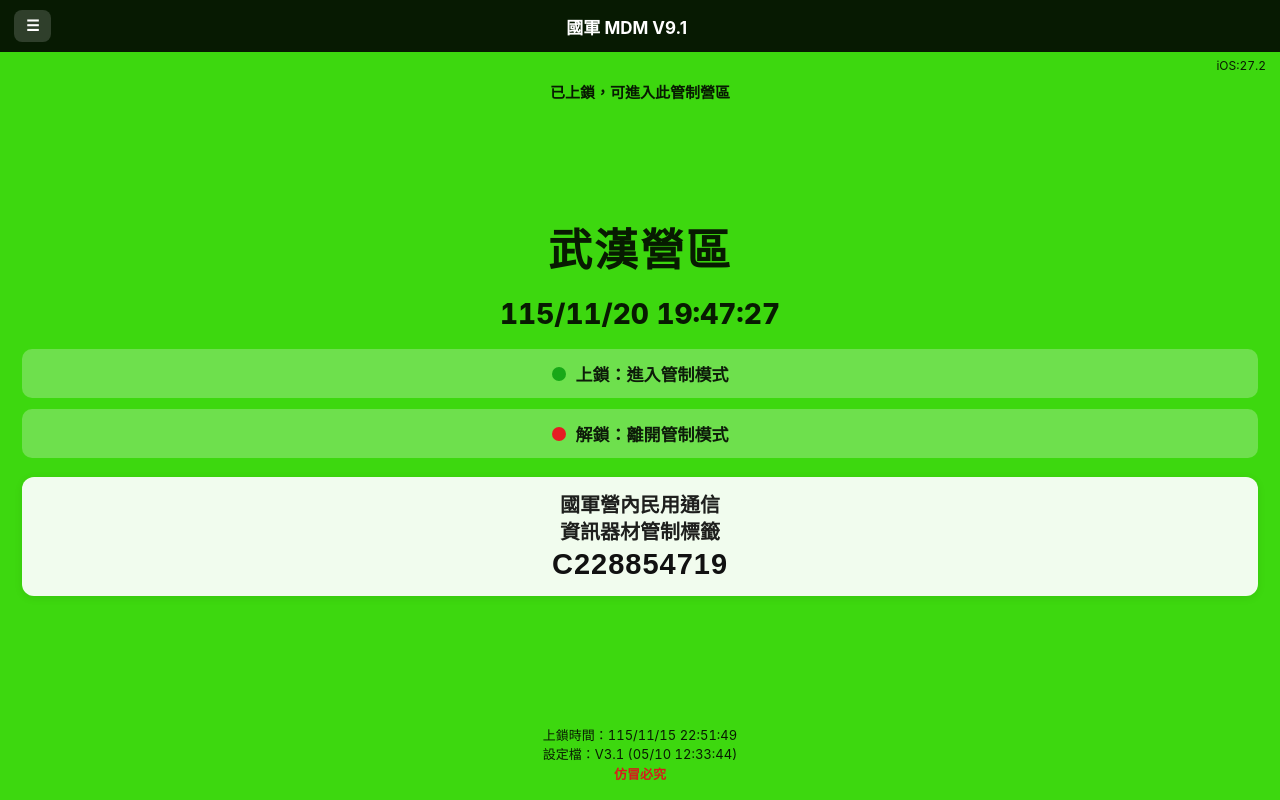
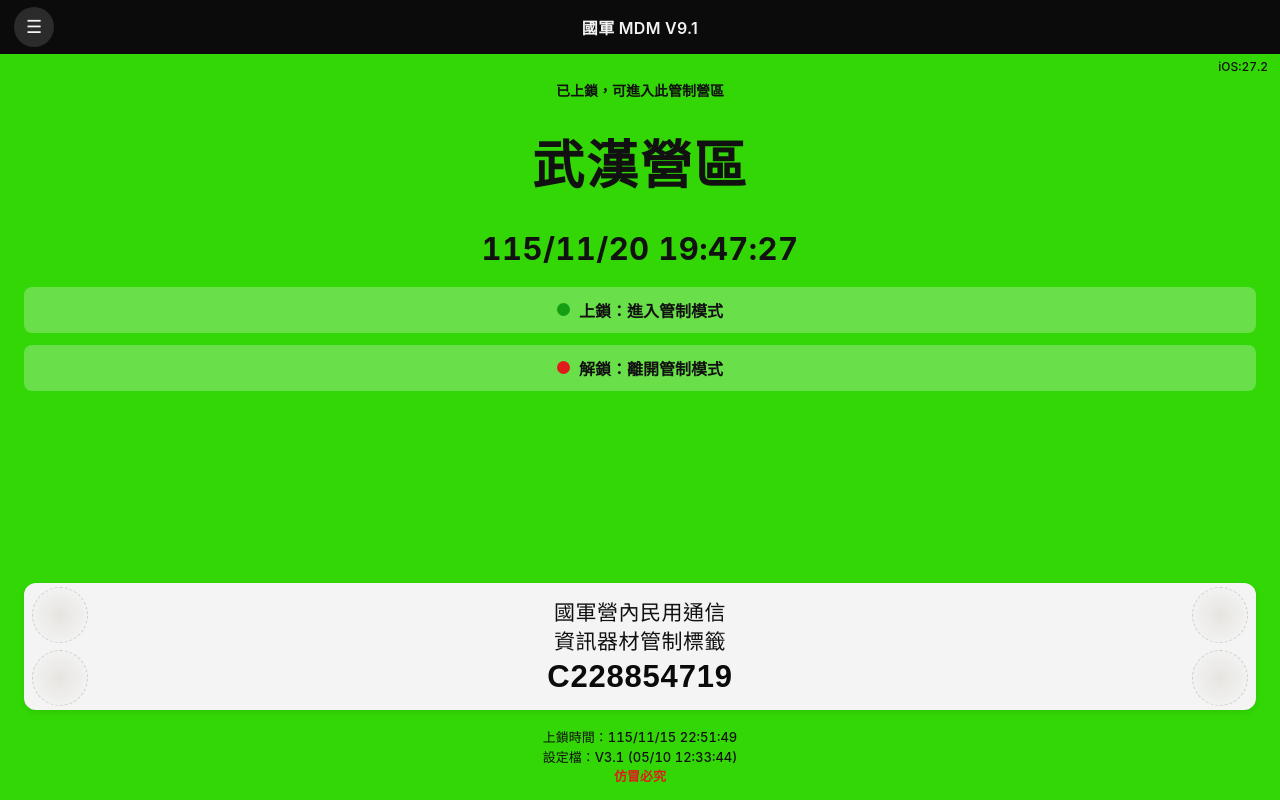
Before and after one commit to zxc3985888-netizen/MDM, a plain HTML site: page index.html in a window 1280 px wide. Drawn offline with Linux system fonts and the light colour scheme.

Commit message:
Update index.html

```diff
--- a/index.html
+++ b/index.html
@@ -5,15 +5,15 @@
   <meta name="viewport" content="width=device-width, initial-scale=1.0, maximum-scale=1.0, user-scalable=no, viewport-fit=cover" />
   <meta name="apple-mobile-web-app-capable" content="yes" />
   <meta name="apple-mobile-web-app-status-bar-style" content="black" />
-  <meta name="apple-mobile-web-app-title" content="MDM 模擬" />
-  <title>MDM 門禁模擬</title>
+  <meta name="apple-mobile-web-app-title" content="國軍 MDM V9.1" />
+  <title>國軍 MDM V9.1</title>
   <script src="https://cdnjs.cloudflare.com/ajax/libs/qrcodejs/1.0.0/qrcode.min.js"></script>
   <style>
     :root {
-      --green-bg: #3dd80f;
-      --pill-green: #6ee04d;
-      --yellow-bg: #f5f50d;
-      --ink: rgba(0, 0, 0, 0.88);
+      --green-bg: #32d705;
+      --pill-green: #69df49;
+      --yellow-bg: #f6f604;
+      --ink: #111111;
     }
     * { box-sizing: border-box; -webkit-tap-highlight-color: transparent; }
     html, body {
@@ -38,116 +38,173 @@
     .yellow-screen { background: var(--yellow-bg); }
 
     .topbar {
+      position: relative;
       display: flex;
       align-items: center;
-      justify-content: space-between;
-      background: rgba(0, 0, 0, 0.88);
-      color: #fff;
-      padding: 10px 14px;
-      font-weight: 700;
-      font-size: 17px;
+      justify-content: center;
+      background: #0b0b0b;
+      color: #f2f2f2;
+      height: 54px;
+      padding: 0 14px;
+      font-weight: 600;
+      font-size: 16px;
+      letter-spacing: 0.3px;
     }
-    .top-btn {
-      background: rgba(255, 255, 255, 0.16);
-      color: #fff;
+    .circle-menu-btn {
+      position: absolute;
+      left: 14px;
+      width: 40px;
+      height: 40px;
+      border-radius: 50%;
+      background: #2b2b2b;
+      color: #f5f5f5;
       border: none;
-      border-radius: 8px;
+      font-size: 18px;
+      line-height: 1;
+      display: flex;
+      align-items: center;
+      justify-content: center;
+      cursor: pointer;
+    }
+    .back-pill-btn {
+      position: absolute;
+      left: 14px;
+      background: #262626;
+      color: #f5f5f5;
+      border: none;
+      border-radius: 10px;
       padding: 7px 12px;
       font-size: 15px;
-      font-weight: 700;
+      font-weight: 600;
       cursor: pointer;
     }
-    .spacer-btn { width: 64px; }
 
     .ios-tag {
       text-align: right;
-      padding: 6px 14px 0;
+      padding: 5px 12px 0;
       font-size: 12px;
+      font-weight: 500;
       color: var(--ink);
       font-variant-numeric: tabular-nums;
     }
     .status-sub {
       text-align: center;
-      font-size: 15px;
-      font-weight: 700;
+      font-size: 14px;
+      font-weight: 600;
       color: var(--ink);
-      margin-top: 8px;
+      margin-top: 6px;
     }
-    .center-grow {
+    .main-body {
       flex: 1;
       display: flex;
       flex-direction: column;
       align-items: center;
-      justify-content: center;
-      padding: 0 22px;
+      justify-content: space-between;
+      padding: 26px 24px 14px;
+    }
+    .top-cluster {
+      width: 100%;
+      display: flex;
+      flex-direction: column;
+      align-items: center;
+      margin-top: 10px;
     }
     .camp-title {
-      font-size: 44px;
-      font-weight: 800;
+      font-size: 52px;
+      font-weight: 700;
       color: var(--ink);
-      margin-bottom: 18px;
+      line-height: 1.15;
       letter-spacing: 2px;
+      margin-bottom: 34px;
     }
     .live-clock {
-      font-size: 28px;
-      font-weight: 800;
+      font-size: 31px;
+      font-weight: 700;
       color: var(--ink);
       font-variant-numeric: tabular-nums;
-      margin-bottom: 18px;
+      letter-spacing: 0.4px;
+      margin-bottom: 20px;
     }
     .pill-row {
       width: 100%;
       background: var(--pill-green);
-      border-radius: 10px;
-      padding: 12px 16px;
+      border-radius: 8px;
+      padding: 11px 14px;
       display: flex;
       align-items: center;
       justify-content: center;
-      gap: 10px;
-      font-size: 17px;
-      font-weight: 700;
+      gap: 9px;
+      font-size: 16px;
+      font-weight: 600;
       color: var(--ink);
-      margin-bottom: 11px;
+      margin-bottom: 12px;
     }
-    .dot-green { width: 14px; height: 14px; border-radius: 50%; background: #18a818; }
-    .dot-red { width: 14px; height: 14px; border-radius: 50%; background: #e51c23; }
+    .dot-green { width: 13px; height: 13px; border-radius: 50%; background: #149e14; flex-shrink: 0; }
+    .dot-red { width: 13px; height: 13px; border-radius: 50%; background: #e01b1b; flex-shrink: 0; }
 
+    .bottom-cluster {
+      width: 100%;
+      display: flex;
+      flex-direction: column;
+      align-items: center;
+    }
     .white-label-btn {
+      position: relative;
+      overflow: hidden;
       width: 100%;
-      background: rgba(255, 255, 255, 0.93);
+      background: #f4f4f4;
       border: none;
       border-radius: 12px;
-      padding: 15px 12px;
-      margin-top: 8px;
-      margin-bottom: 16px;
+      padding: 16px 14px 15px;
+      margin-bottom: 18px;
       cursor: pointer;
-      box-shadow: 0 2px 8px rgba(0,0,0,0.08);
+      box-shadow: 0 2px 6px rgba(0,0,0,0.08);
     }
+    /* 模擬四個角落淡色徽章紋路 */
+    .corner-emblem {
+      position: absolute;
+      width: 56px;
+      height: 56px;
+      border-radius: 50%;
+      border: 1.5px dashed rgba(130, 125, 110, 0.32);
+      background: radial-gradient(circle, rgba(160,150,125,0.16) 0%, rgba(160,150,125,0.02) 70%);
+      pointer-events: none;
+    }
+    .emblem-tl { top: 4px; left: 8px; }
+    .emblem-tr { top: 4px; right: 8px; }
+    .emblem-bl { bottom: 4px; left: 8px; }
+    .emblem-br { bottom: 4px; right: 8px; }
+
     .white-label-line1, .white-label-line2 {
-      font-size: 20px;
-      font-weight: 600;
+      position: relative;
+      z-index: 1;
+      font-size: 21px;
+      font-weight: 500;
       color: var(--ink);
-      line-height: 1.35;
+      line-height: 1.38;
+      letter-spacing: 0.5px;
     }
     .white-label-serial {
-      font-size: 29px;
-      font-weight: 900;
-      color: #111;
+      position: relative;
+      z-index: 1;
+      font-size: 31px;
+      font-weight: 800;
+      color: #0b0b0b;
       margin-top: 2px;
-      letter-spacing: 1px;
+      letter-spacing: 0.8px;
       font-variant-numeric: tabular-nums;
     }
     .footer-meta {
       text-align: center;
       font-size: 13px;
+      font-weight: 500;
       color: var(--ink);
-      line-height: 1.5;
-      padding-bottom: 16px;
+      line-height: 1.48;
       font-variant-numeric: tabular-nums;
     }
     .footer-warn {
-      color: #d61c1c;
-      font-weight: 800;
+      color: #e01b1b;
+      font-weight: 700;
     }
 
     /* 選擇彈窗 */
@@ -155,7 +212,7 @@
       display: none;
       position: fixed;
       inset: 0;
-      background: rgba(0,0,0,0.35);
+      background: rgba(0,0,0,0.32);
       align-items: center;
       justify-content: center;
       padding: 24px;
@@ -164,21 +221,21 @@
     .modal-backdrop.open { display: flex; }
     .modal-box {
       width: 100%;
-      background: #73e64c;
+      background: #71e54b;
       border-radius: 18px;
-      padding: 18px;
-      box-shadow: 0 10px 28px rgba(0,0,0,0.25);
+      padding: 16px;
+      box-shadow: 0 10px 28px rgba(0,0,0,0.28);
     }
-    .modal-title { font-size: 17px; font-weight: 800; color: var(--ink); margin-bottom: 2px; }
+    .modal-title { font-size: 17px; font-weight: 700; color: var(--ink); margin-bottom: 2px; }
     .modal-sub { font-size: 14px; color: var(--ink); margin-bottom: 14px; }
     .modal-btn {
       width: 100%;
-      background: rgba(255,255,255,0.38);
+      background: rgba(255,255,255,0.36);
       border: none;
       border-radius: 10px;
-      padding: 13px;
+      padding: 12px;
       font-size: 17px;
-      font-weight: 700;
+      font-weight: 600;
       color: var(--ink);
       margin-bottom: 10px;
       cursor: pointer;
@@ -186,40 +243,50 @@
     .modal-btn:last-child { margin-bottom: 0; }
 
     /* QR 畫面 */
+    .qr-body {
+      flex: 1;
+      display: flex;
+      flex-direction: column;
+      align-items: center;
+      justify-content: center;
+      padding: 0 24px 20px;
+    }
     .qr-action-title {
-      font-size: 38px;
-      font-weight: 800;
+      font-size: 40px;
+      font-weight: 700;
       color: var(--ink);
-      margin-bottom: 22px;
+      margin-bottom: 24px;
+      letter-spacing: 1px;
     }
     .qr-box {
-      background: #fff;
-      padding: 12px;
+      background: #ffffff;
+      padding: 10px;
       display: inline-flex;
       align-items: center;
       justify-content: center;
     }
     #qrcode img, #qrcode canvas {
       display: block;
-      width: 220px !important;
-      height: 220px !important;
+      width: 224px !important;
+      height: 224px !important;
     }
     .refresh-btn {
-      margin-top: 18px;
+      margin-top: 16px;
       margin-bottom: 22px;
       background: none;
       border: none;
-      font-size: 18px;
-      font-weight: 700;
+      font-size: 17px;
+      font-weight: 600;
       color: var(--ink);
       display: inline-flex;
       align-items: center;
-      gap: 8px;
+      gap: 7px;
       cursor: pointer;
     }
     .qr-meta {
       text-align: center;
       font-size: 14px;
+      font-weight: 500;
       color: var(--ink);
       line-height: 1.65;
       font-variant-numeric: tabular-nums;
@@ -231,17 +298,17 @@
   <!-- 主畫面 -->
   <section id="mainScreen" class="screen green-screen active">
     <div class="topbar">
-      <button class="top-btn" onclick="editID()">☰</button>
+      <button class="circle-menu-btn" onclick="editID()">☰</button>
       <div>國軍 MDM V9.1</div>
-      <div class="spacer-btn"></div>
     </div>
 
     <div class="ios-tag">iOS:27.2</div>
     <div class="status-sub">已上鎖，可進入此管制營區</div>
 
-    <div class="center-grow">
+    <div class="main-body">
+      <div class="top-cluster">
         <div class="camp-title" id="campName">武漢營區</div>
-      <div class="live-clock" id="liveClock">115/11/21 03:27:00</div>
+        <div class="live-clock" id="liveClock">115/11/21 03:42:00</div>
 
         <div class="pill-row">
           <span class="dot-green"></span>
@@ -251,18 +318,25 @@
           <span class="dot-red"></span>
           <span>解鎖：離開管制模式</span>
         </div>
+      </div>
 
+      <div class="bottom-cluster">
         <button class="white-label-btn" onclick="openModal()">
+          <span class="corner-emblem emblem-tl"></span>
+          <span class="corner-emblem emblem-tr"></span>
+          <span class="corner-emblem emblem-bl"></span>
+          <span class="corner-emblem emblem-br"></span>
           <div class="white-label-line1">國軍營內民用通信</div>
           <div class="white-label-line2">資訊器材管制標籤</div>
           <div class="white-label-serial" id="labelSerial">C228854719</div>
         </button>
-    </div>
 
         <div class="footer-meta">
           <div>上鎖時間：<span id="lockTime">115/11/15 22:51:49</span></div>
           <div>設定檔：<span id="configVer">V3.1 (05/10 12:33:44)</span></div>
           <div class="footer-warn">仿冒必究</div>
+        </div>
+      </div>
     </div>
   </section>
 
@@ -280,12 +354,11 @@
   <!-- QRCode 畫面 -->
   <section id="qrScreen" class="screen yellow-screen">
     <div class="topbar">
-      <button class="top-btn" onclick="backMain()">‹ 返回</button>
+      <button class="back-pill-btn" onclick="backMain()">‹ 返回</button>
       <div>門禁 - QRCode</div>
-      <div class="spacer-btn"></div>
     </div>
 
-    <div class="center-grow">
+    <div class="qr-body">
       <div class="qr-action-title" id="qrActionTitle">進入營區</div>
       <div class="qr-box">
         <div id="qrcode"></div>
@@ -297,7 +370,7 @@
 
       <div class="qr-meta">
         <div>時間來源： 手機</div>
-        <div>來源時間：<span id="qrSourceTime">115/11/21 03:27:00</span></div>
+        <div>來源時間：<span id="qrSourceTime">115/11/21 03:42:00</span></div>
         <div>上鎖時間：<span id="qrLockTime">115/11/15 22:51:49</span></div>
         <div>版本號：MDM 9.1 Build 1</div>
       </div>
@@ -345,9 +418,9 @@
       container.innerHTML = "";
       qrInstance = new QRCode(container, {
         text: userID,
-        width: 220,
-        height: 220,
-        colorDark: "#111111",
+        width: 224,
+        height: 224,
+        colorDark: "#141024",
         colorLight: "#ffffff",
         correctLevel: QRCode.CorrectLevel.M
       });
```
Lines whose indentation alone changed are shown as unchanged.
